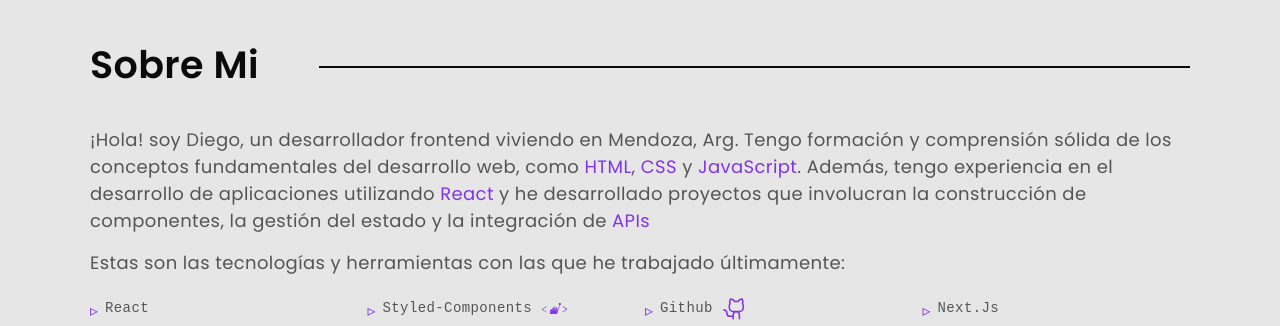
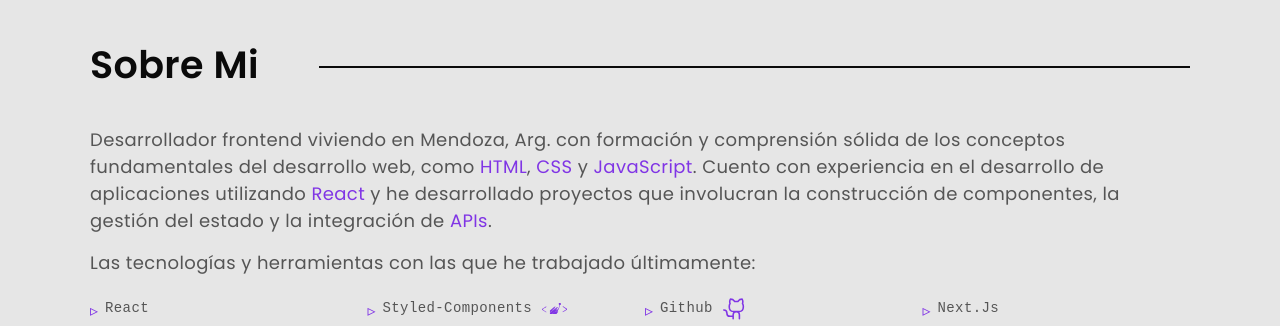
Before and after one commit to Diego-Aldao/portfolio-react, a React (Vite) app: page / in a window 1280 px wide. Shown: the part 3240-3566 px from the top of the page. Built offline with nearby package versions, Linux system fonts and the light colour scheme; some icons are missing; a web font is replaced by a local one.

Commit message:
corregidos typos y agregado un styled component que se encarga de darle el trigger al inView del intersection observer

```diff
--- a/src/components/paginaPrincipal/About/About.jsx
+++ b/src/components/paginaPrincipal/About/About.jsx
@@ -124,6 +124,14 @@ const Tecnologias = styled.ul`
     }
   }
 `;
+const Trigger = styled.div`
+  position: absolute;
+  width: 50px;
+  height: 50px;
+  z-index: -10;
+  top: 0%;
+  left: 50%;
+`;
 
 const About = ({ setCurrentSection }) => {
   const { ref, inView } = useInView({
@@ -136,21 +144,20 @@ const About = ({ setCurrentSection }) => {
 
   return (
     <Section id="about">
-      <div className="destino"></div>
+      <Trigger ref={ref}></Trigger>
       <Header titulo={"sobre mi"} />
       <Descripcion>
-        <p ref={ref}>
-          ¡Hola! soy Diego, un desarrollador frontend viviendo en Mendoza, Arg.
-          Tengo formación y comprensión sólida de los conceptos fundamentales
-          del desarrollo web, como <span>HTML</span>, <span>CSS</span> y{" "}
-          <span>JavaScript</span>. Además, tengo experiencia en el desarrollo de
-          aplicaciones utilizando <span>React</span> y he desarrollado proyectos
-          que involucran la construcción de componentes, la gestión del estado y
-          la integración de <span>APIs</span>
+        <p>
+          Desarrollador frontend viviendo en Mendoza, Arg. con formación y
+          comprensión sólida de los conceptos fundamentales del desarrollo web,
+          como <span>HTML</span>, <span>CSS</span> y <span>JavaScript</span>.
+          Cuento con experiencia en el desarrollo de aplicaciones utilizando{" "}
+          <span>React</span> y he desarrollado proyectos que involucran la
+          construcción de componentes, la gestión del estado y la integración de{" "}
+          <span>APIs</span>.
         </p>
         <p>
-          Estas son las tecnologías y herramientas con las que he trabajado
-          últimamente:
+          Las tecnologías y herramientas con las que he trabajado últimamente:
         </p>
         <Tecnologias>
           {listadoTecnologias.map((tecnologia, index) => (
--- a/src/components/paginaPrincipal/Contacto/Contacto.jsx
+++ b/src/components/paginaPrincipal/Contacto/Contacto.jsx
@@ -8,6 +8,7 @@ const Contenedor = styled.section`
   max-width: 600px;
   margin: 0 auto;
   text-align: center;
+  position: relative;
   p {
     span {
       color: var(--color-principal);
@@ -66,9 +67,17 @@ const Titulo = styled.h2`
   text-align: center;
   margin-bottom: 20px;
 `;
+const Trigger = styled.div`
+  position: absolute;
+  width: 50px;
+  height: 10%;
+  z-index: -10;
+  bottom: 0;
+  left: 50%;
+`;
 
 const Contacto = ({ setCurrentSection }) => {
-  const { ref, inView, entry } = useInView({
+  const { ref, inView } = useInView({
     threshold: 0.5,
   });
 
@@ -77,10 +86,11 @@ const Contacto = ({ setCurrentSection }) => {
   }, [inView]);
   return (
     <Contenedor id="contacto">
-      <Header ref={ref}>
+      <Header>
         <h2>contacto</h2>
       </Header>
       <Titulo>trabajemos juntos</Titulo>
+      <Trigger ref={ref}></Trigger>
       <p>
         Actualmente estoy buscando oportunidades para <span>aprender</span>,{" "}
         <span>crecer</span> como profesional y <span>aportar</span> el máximo
--- a/src/components/paginaPrincipal/Cursos/Cursos.jsx
+++ b/src/components/paginaPrincipal/Cursos/Cursos.jsx
@@ -83,9 +83,18 @@ const Boton = styled.button`
   }
 `;
 
+const Trigger = styled.div`
+  position: absolute;
+  width: 10px;
+  height: 10px;
+  z-index: -10;
+  top: 55%;
+  left: 50%;
+`;
+
 const Cursos = ({ setCurrentSection }) => {
   const { ref, inView } = useInView({
-    threshold: 0.3,
+    threshold: 0.9,
   });
   const [listaCursos, setListaCursos] = useState(cursos);
   const [currentCurso, setCurrentCurso] = useState({});
@@ -126,7 +135,7 @@ const Cursos = ({ setCurrentSection }) => {
   return (
     <Section id={"cursos"}>
       <Header titulo={cursos.nombre} descripcion={cursos.descripcion} />
-      <Contenido ref={ref}>
+      <Contenido>
         <Lista>
           {listaCursos.cursos.map((curso) => {
             return (
@@ -142,6 +151,7 @@ const Cursos = ({ setCurrentSection }) => {
         </Lista>
         {currentCurso.id && <ItemCurso curso={currentCurso} style={springs} />}
       </Contenido>
+      <Trigger ref={ref}></Trigger>
     </Section>
   );
 };
```
